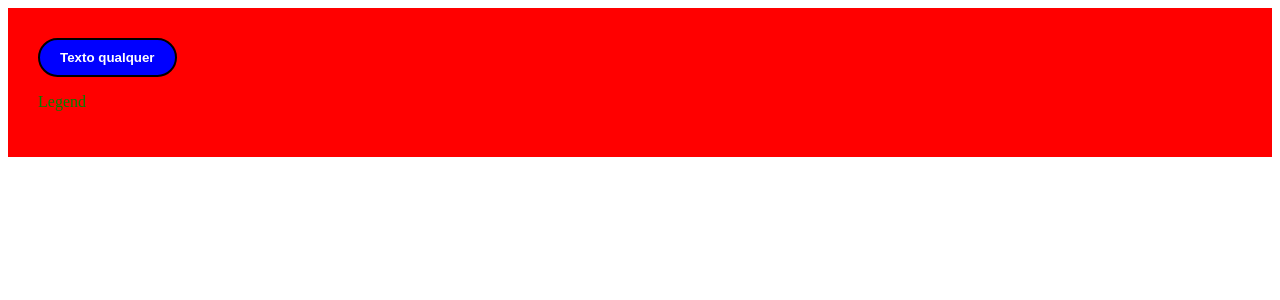
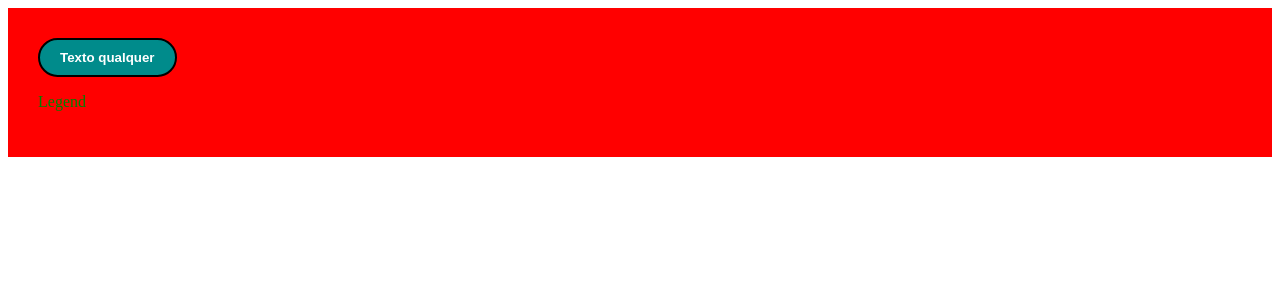
Before and after one commit to marciliojrr/b7web-react, a React (Vite) app in the folder projetos/react-vite/: page / in a window 1280 px wide. Shown: the top 300 px of the page. Built offline with nearby package versions, Linux system fonts and the light colour scheme.

Commit message:
Estilizando com CSS Modules

```diff
--- a/projetos/react-vite/src/components/Button/index.tsx
+++ b/projetos/react-vite/src/components/Button/index.tsx
@@ -1,10 +1,10 @@
-import './styles.css'
+import styles from './styles.module.css'
 
 export const Button = () => {
     return (
-        <div className='square'>
-            <button className='button'>Texto qualquer</button>
-            <p className='legend'>Legend</p>
+        <div className={styles.square}>
+            <button className={styles.button}>Texto qualquer</button>
+            <p className={styles.legend}>Legend</p>
         </div>
     )
 }
--- a/projetos/react-vite/src/components/Button/styles.css
+++ b/projetos/react-vite/src/components/Button/styles.module.css
@@ -1,5 +1,5 @@
 .button {
-    background-color: blue;
+    background-color: darkcyan;
     color: #FFF;
     font-weight: bold;
     padding: 10px 20px;
```
